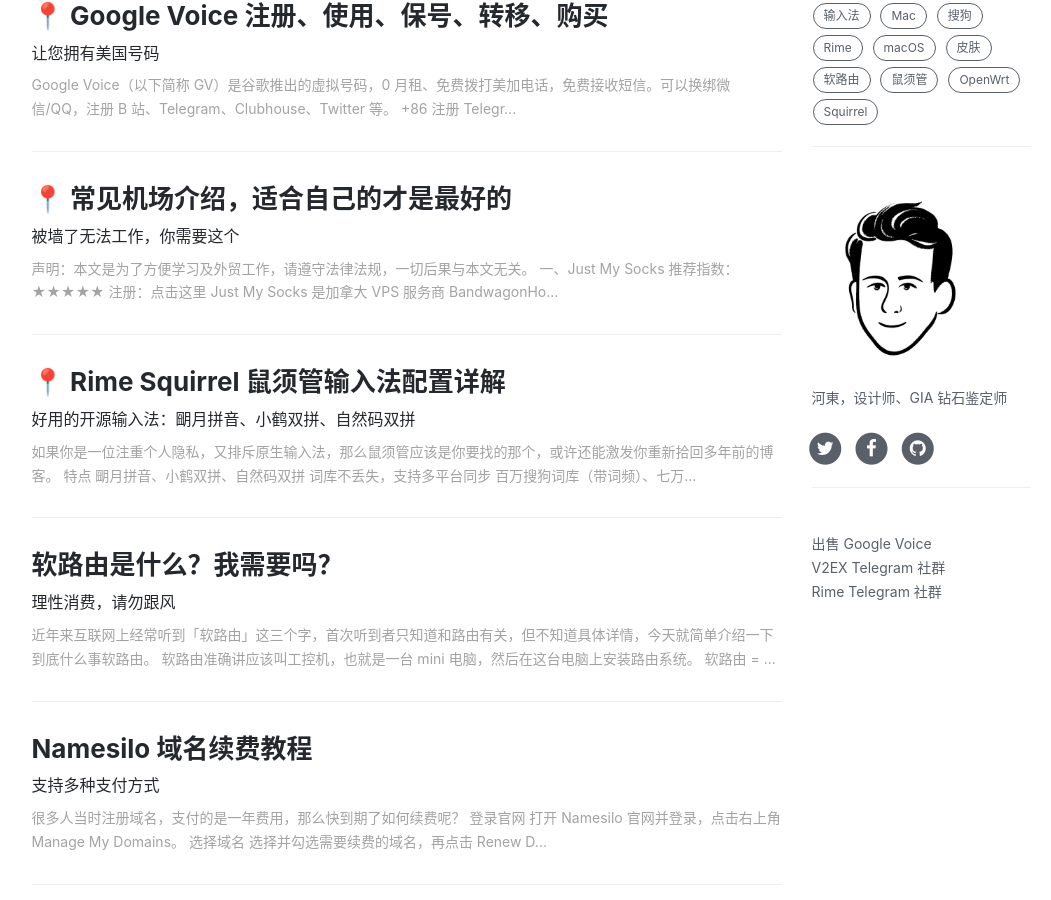
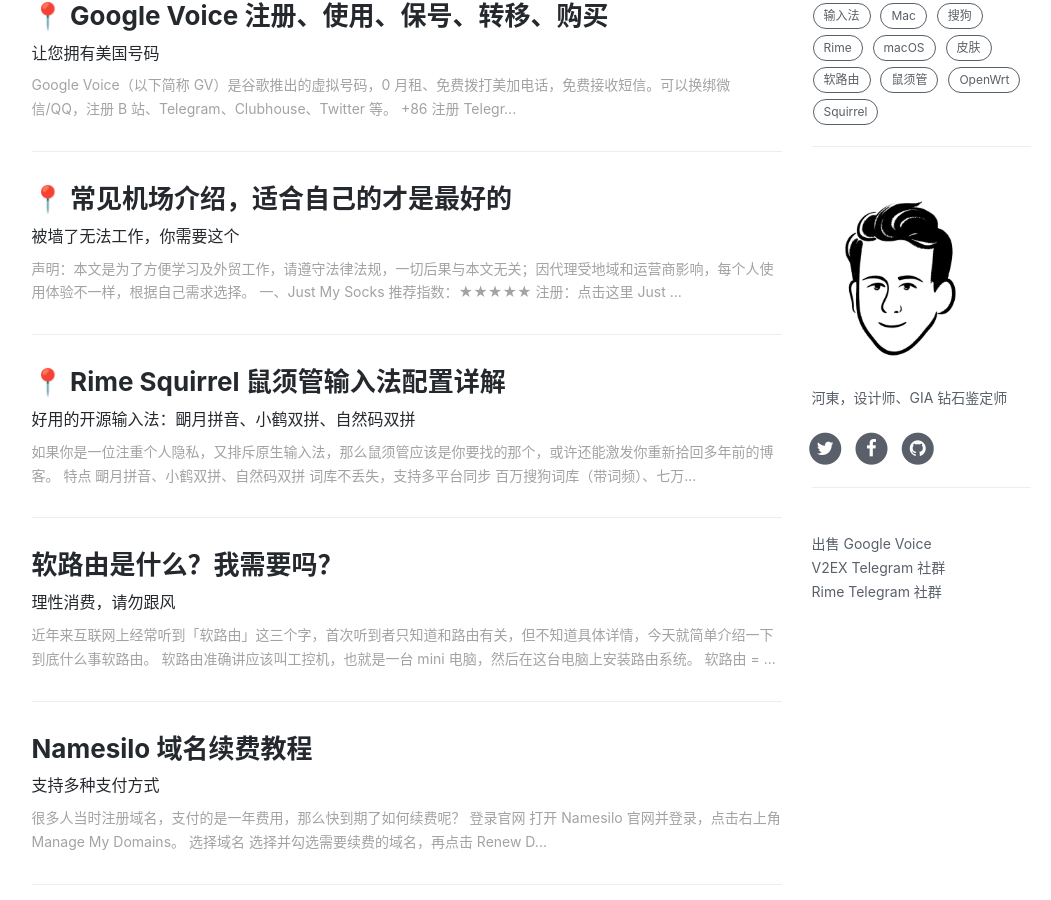
Before and after one commit to ssnhd/ssnhd.github.io, a Jekyll site: the page built from index.html, in a window 1280 px wide and 900 px high, scrolled down 469 px. Shown: the whole window, without its empty margins (136-1187 px from the left). Built offline with Jekyll 4.4.1, drawn with Linux system fonts in a browser that asks for light colours; nearby versions of some CDN libraries; the list of posts is cut into pages by our own code; comment, search, counter and statistics services are not loaded; some of the changed lines change nothing that is shown.

Commit message:
Update 2022-1-26-server.md

```diff
--- a/_posts/2022-1-26-server.md
+++ b/_posts/2022-1-26-server.md
@@ -17,7 +17,7 @@
   - 速蛙云
 ---
 
-声明：本文是为了方便学习及外贸工作，请遵守法律法规，一切后果与本文无关。
+声明：本文是为了方便学习及外贸工作，请遵守法律法规，一切后果与本文无关；因代理受地域和运营商影响，每个人使用体验不一样，根据自己需求选择。
 
 # 一、Just My Socks
 
@@ -25,7 +25,7 @@
 
 **注册：[点击这里](https://justmysocks.net/members/aff.php?aff=12029)**
 
-Just My Socks 是加拿大 VPS 服务商 BandwagonHost（俗称搬瓦工）推出的机场，支持月付，不同价格节点和路线数量不一样。
+Just My Socks 是加拿大 VPS 服务商 BandwagonHost（俗称搬瓦工）推出的机场，支持月付，不同价格节点和路线数量不同，例如 5.88 美元每月的约 5-6 条路线，每月 500GB 流量。
 
 
 1、注册并登陆，选择订购新服务，根据个人需求购买套餐。
@@ -62,6 +62,6 @@
 
 **注册：[点击这里](https://i.8ipew.club/Ecfr)**
 
-可以月付、季付、年付，适合不同人群。
+可以月付、季付、年付，路线相对而言较多。
 
 ![](https://i.imgur.com/x6mBdCq.png)
```
